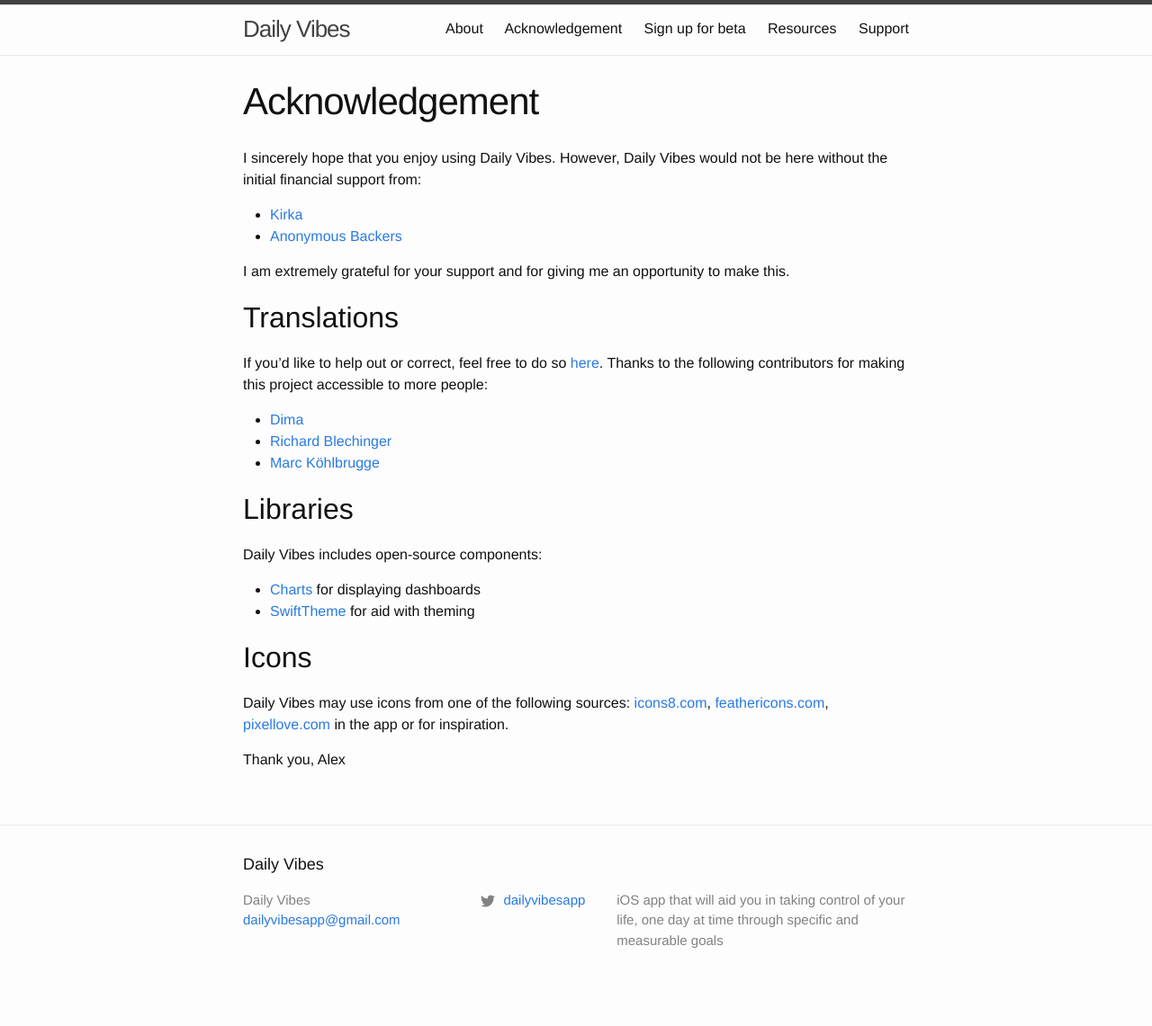
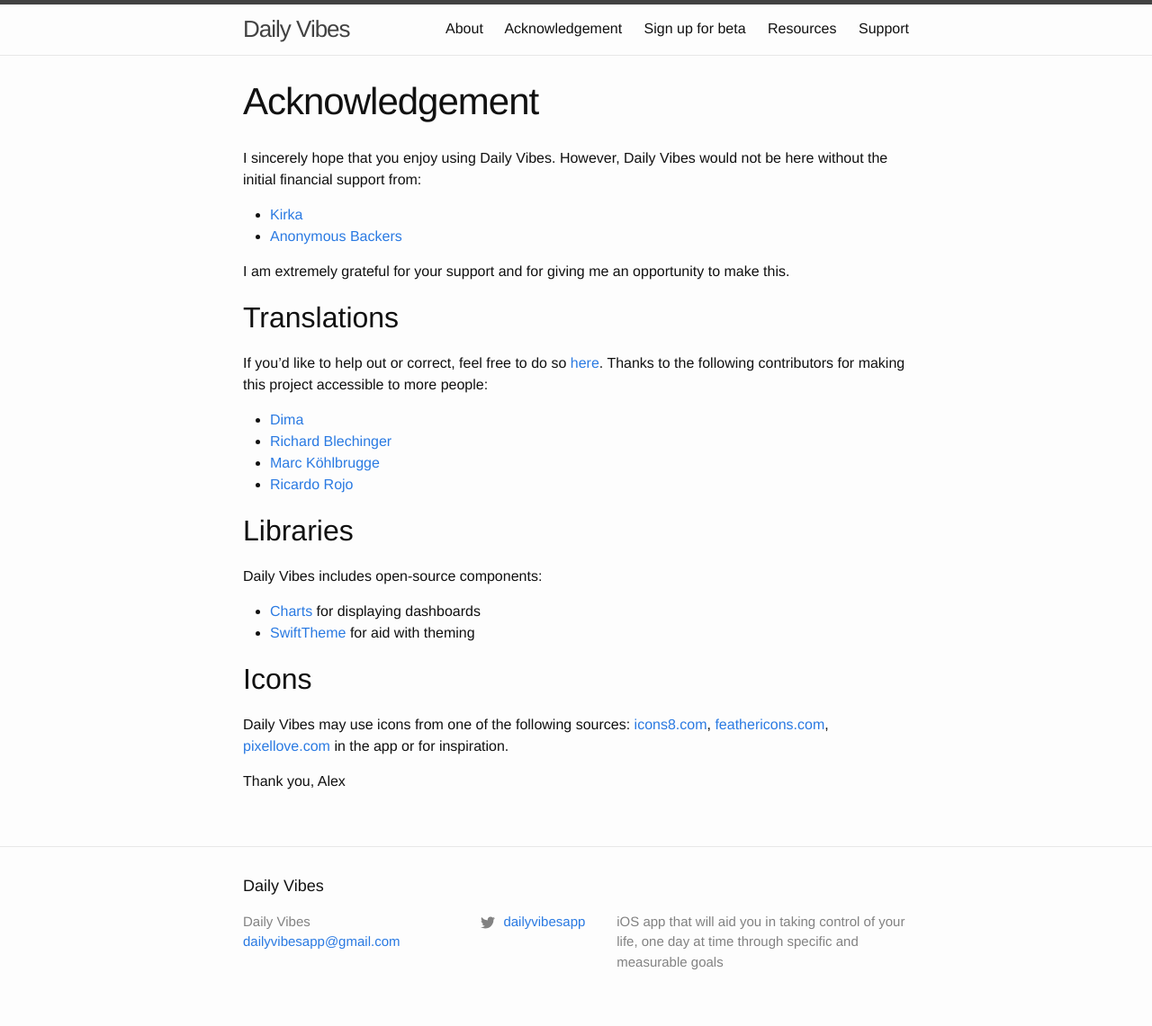
Before and after one commit to getaclue/dailyvibes.ca, a Jekyll site: the page built from acknowledgement.md, in a window 1280 px wide. Shown: the whole page at 90% size. Built offline with Jekyll 4.4.1, drawn with Linux system fonts in a browser that asks for light colours; before the commit the page ends 1117 px from its top, so only the background shows below that.

Commit message:
added @ricardorojor to translators list

```diff
--- a/acknowledgement.md
+++ b/acknowledgement.md
@@ -15,6 +15,7 @@
 - [Dima](https://twitter.com/fztsh)
 - [Richard Blechinger](http://www.blechi.at/)
 - [Marc Köhlbrugge](https://twitter.com/marckohlbrugge)
+- [Ricardo Rojo](https://twitter.com/ricardorojor)
 
 ## Libraries
 Daily Vibes includes open-source components:
```
